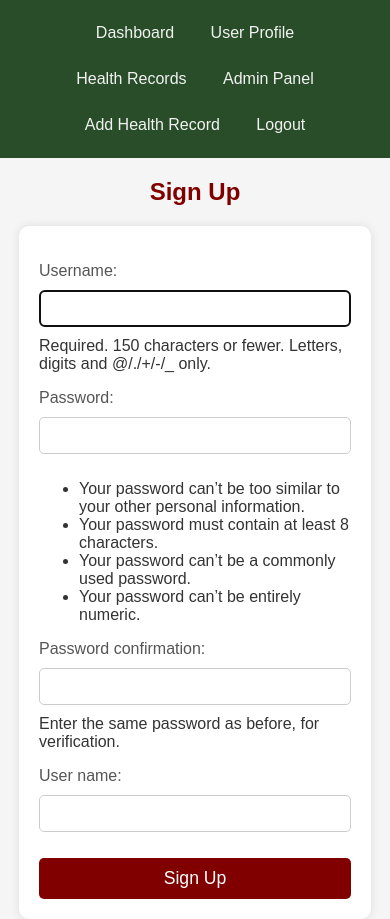
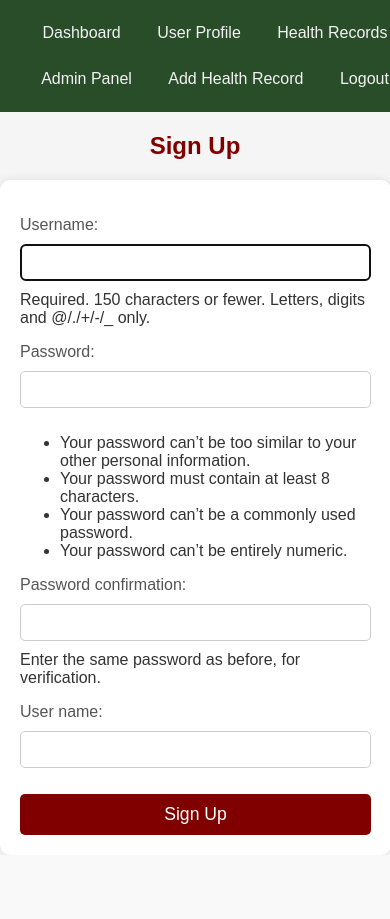
Before and after one commit to Webapphmchair/webapphmchair, a Django app: page /signup/ in a window 390 px wide. After the commit the page ends 855 px from the top, so only its background shows below. Run offline with Django 5.2, Linux system fonts and the light colour scheme.

Commit message:
Update signup.html

```diff
--- a/health_monitorapp/templates/health_monitorapp/signup.html
+++ b/health_monitorapp/templates/health_monitorapp/signup.html
@@ -78,6 +78,16 @@
             background-color: #005600; /* Dark Green */
             color: #fff;
         }
+
+         /* Responsive styles */
+        @media screen and (max-width: 768px) {
+            form {
+                width: 90%; /* Adjusted width for smaller screens */
+            }
+            .navbar {
+                width: 100%; /* Full width navbar on smaller screens */
+            }
+        }
     </style>
 </head>
 <body>
```
